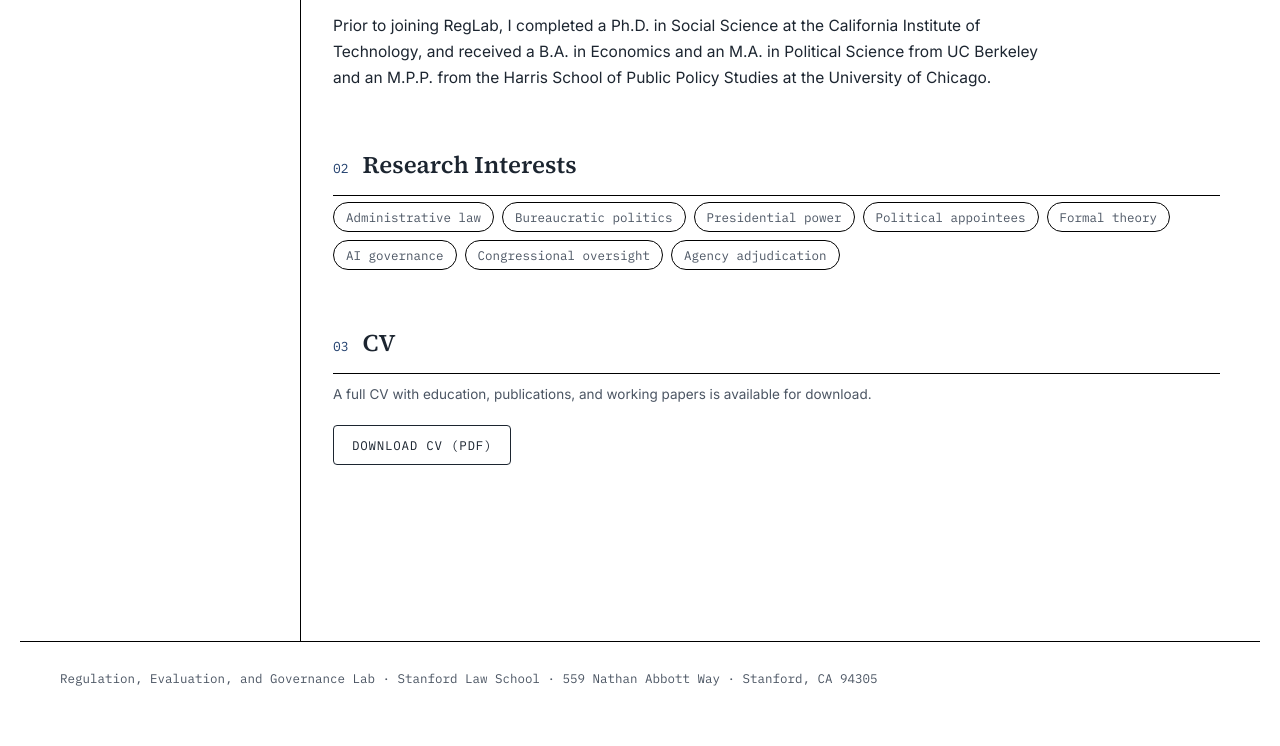
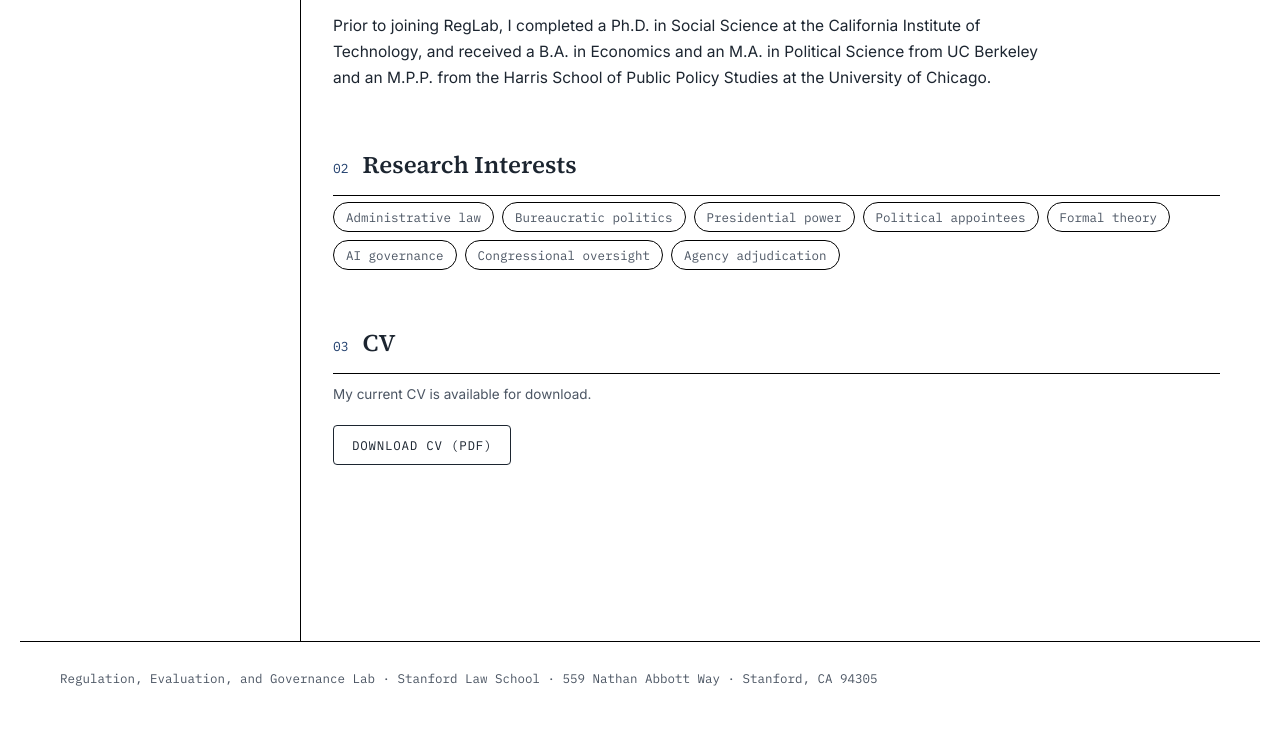
Before and after one commit to LindseyGailmard/lindseygailmard.github.io, a plain HTML site: page index.html in a window 1280 px wide. Shown: the part 828-1574 px from the top of the page. Drawn offline with Linux system fonts and the light colour scheme.

Commit message:
Update index.html

```diff
--- a/index.html
+++ b/index.html
@@ -513,7 +513,7 @@ footer{
         <span class="group-index">03</span>
         <h2 class="group-title">CV</h2>
       </div>
-      <p class="group-desc" style="margin-bottom:20px;">A full CV with education, publications, and working papers is available for download.</p>
+      <p class="group-desc" style="margin-bottom:20px;">My current CV is available for download.</p>
       <a class="cv-download" href="files/cv.pdf">Download CV (PDF)</a>
     </section>
   </main>
```
